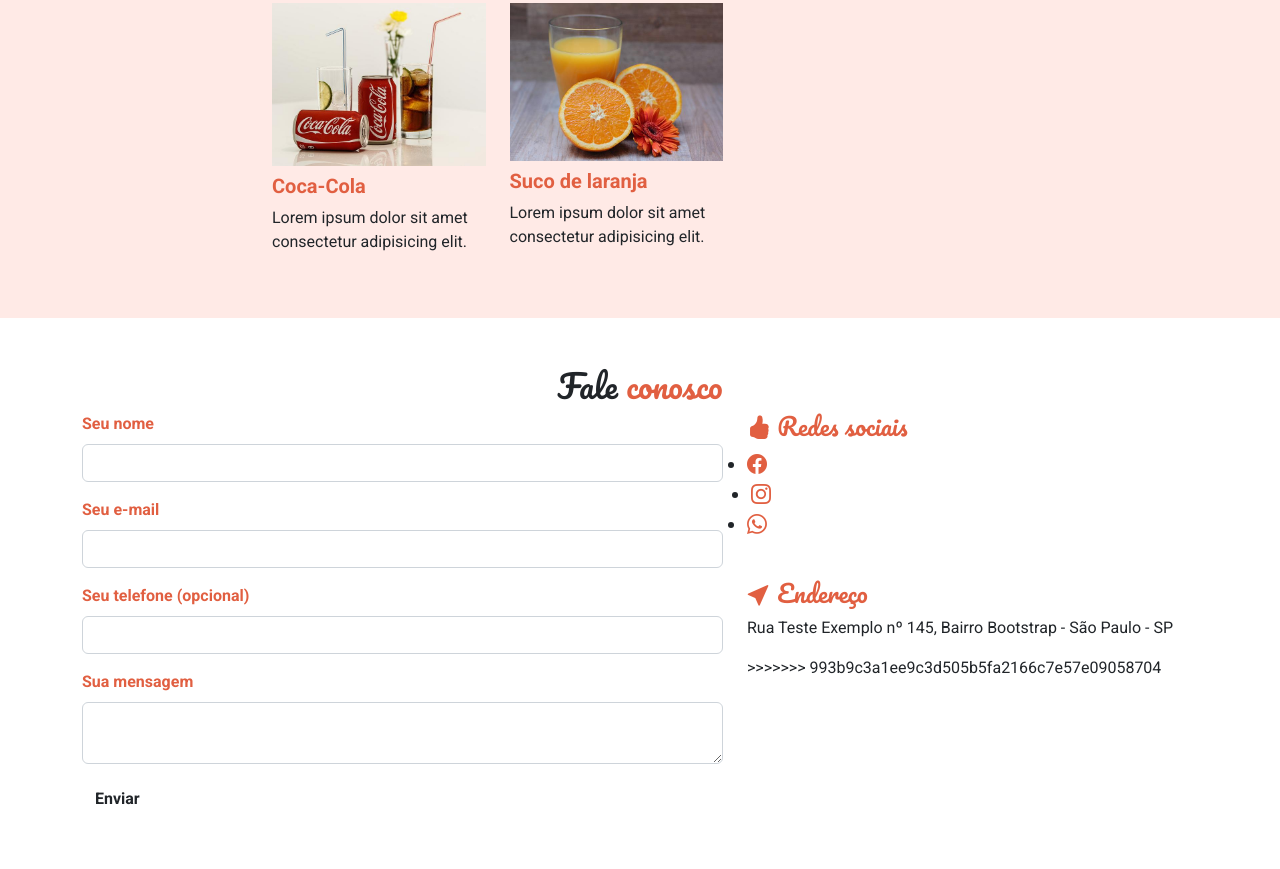
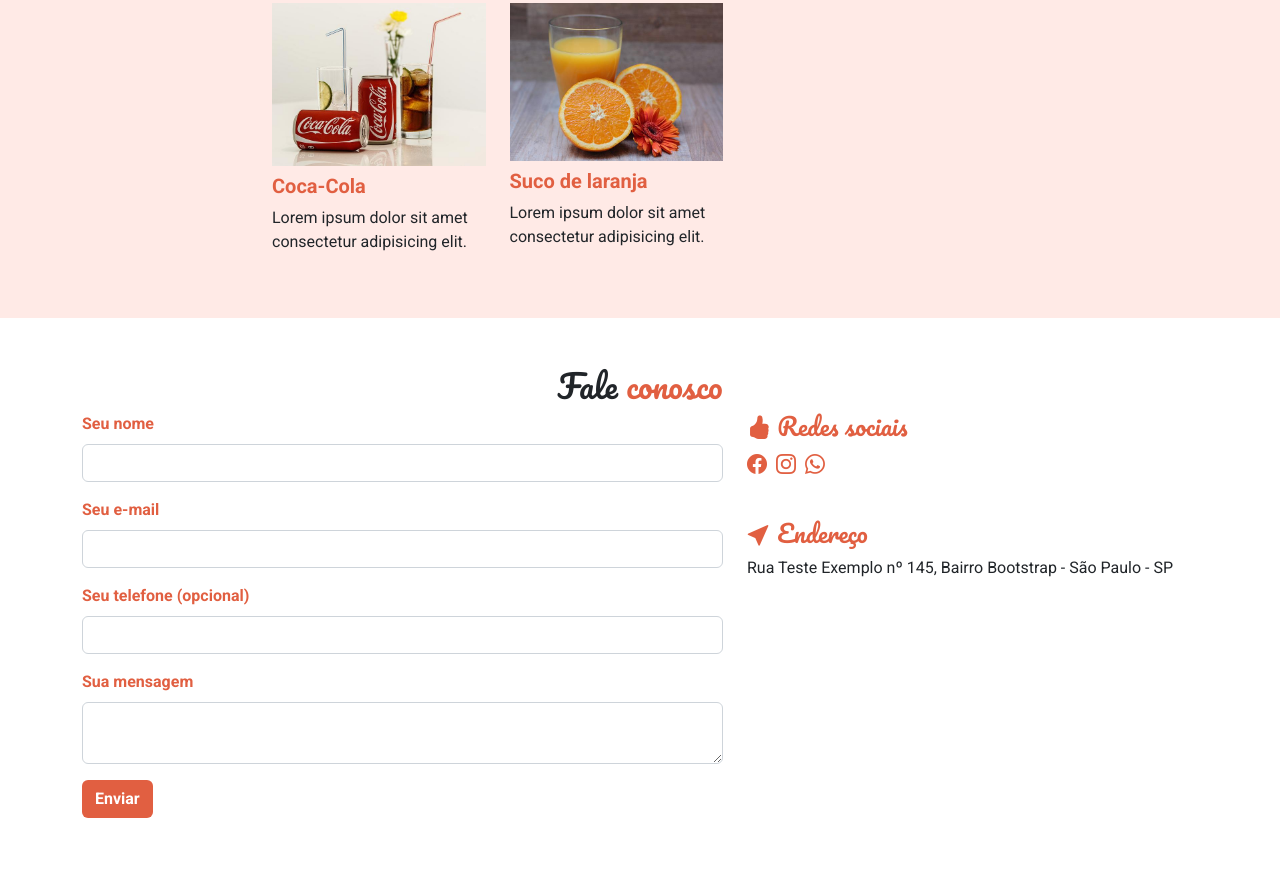
Before and after one commit to analiceleite/restaurant_bootstrap, a plain HTML site: page index.html in a window 1280 px wide. Shown: the part 3075-3944 px from the top of the page. Drawn offline with nearby package versions, Linux system fonts and the light colour scheme.

Commit message:
css updt

```diff
--- a/index.html
+++ b/index.html
@@ -427,7 +427,6 @@
                                 Rua Teste Exemplo nº 145, Bairro Bootstrap - São Paulo - SP
                             </p>
                         </div>
->>>>>>> 993b9c3a1ee9c3d505b5fa2166c7e57e09058704
                     </div>
                 </div>
             </div>
--- a/main.css
+++ b/main.css
@@ -34,7 +34,6 @@ body {
     color: #e15f41;
 }
 
-<<<<<<< HEAD
 #sobre-o-restaurante {
     background-color: #FFEAE6;
 
@@ -42,7 +41,8 @@ body {
 
 h2 {
     font-family: Pacifico, cursive;
-=======
+}
+
 .nav-cardapio .nav-link.active,
 #fale-conosco button {
     background-color: #e15f41;
@@ -66,5 +66,4 @@ h2 {
     .carousel-item img {
         height: 280px;
     }
->>>>>>> 993b9c3a1ee9c3d505b5fa2166c7e57e09058704
 }
```
